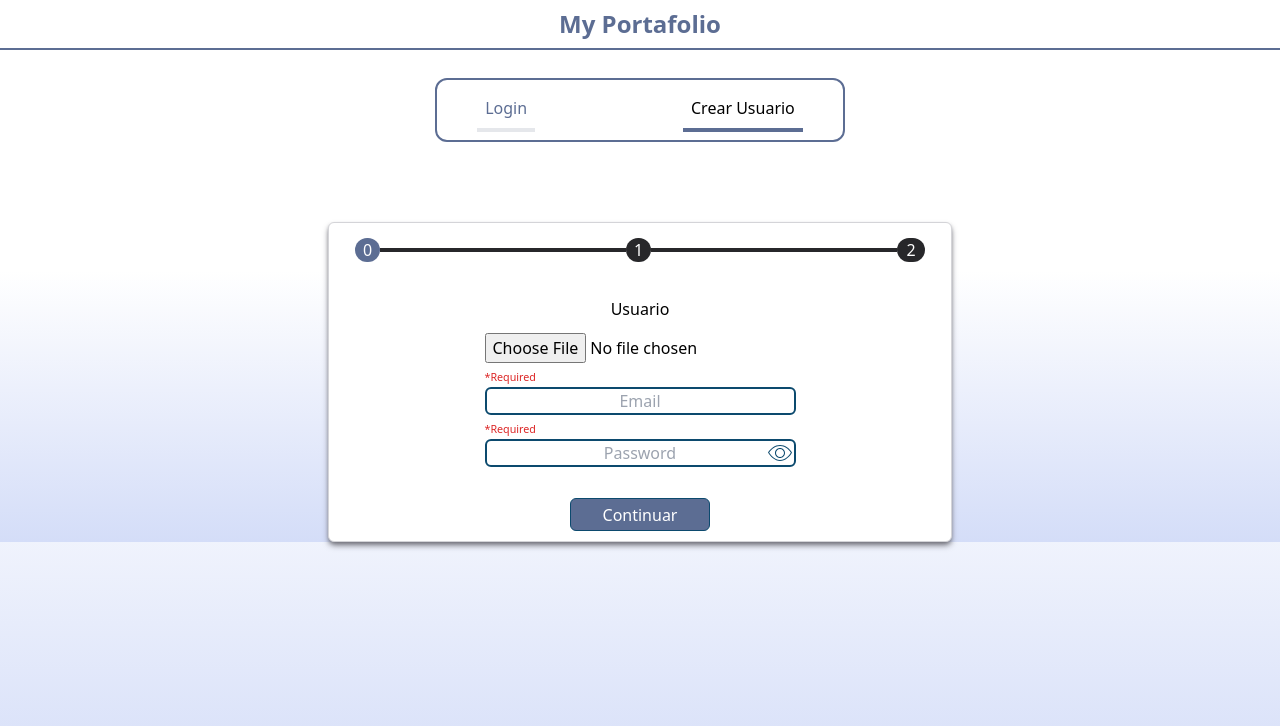
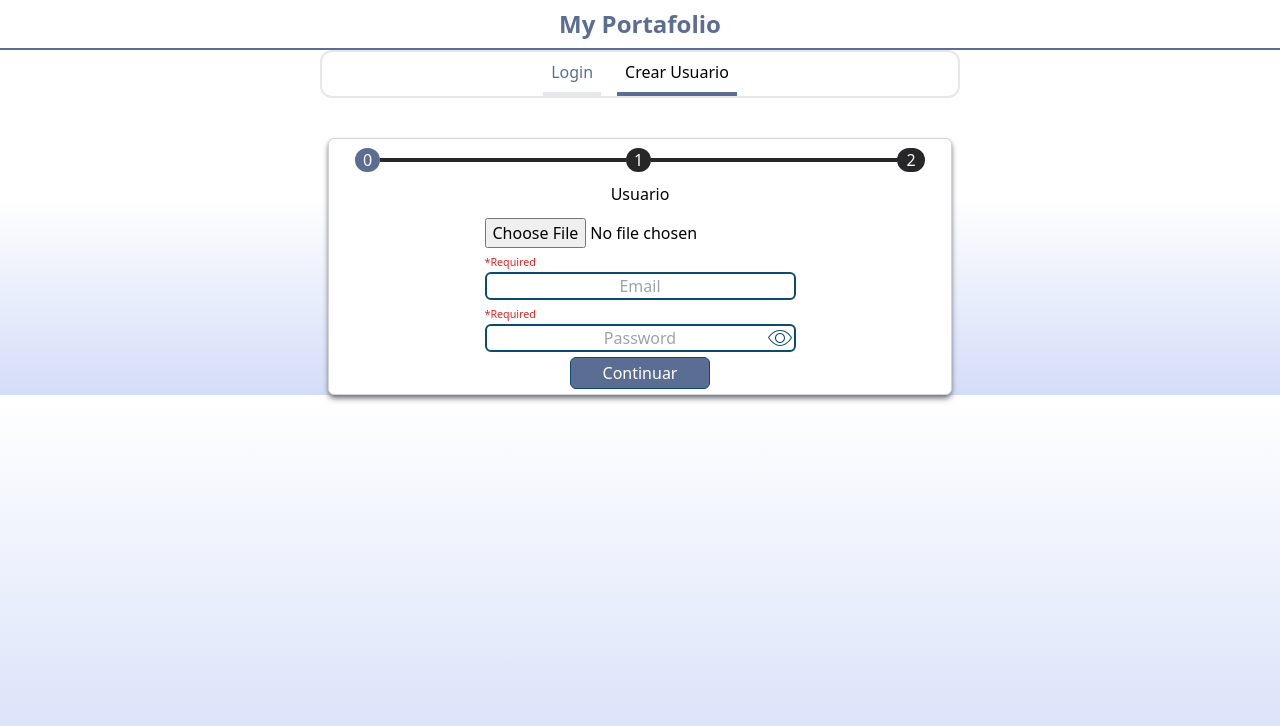
Before and after one commit to juanpabloct/portafolio-frontend, a React (Vite) app: page /login in a window 1280 px wide. Both pictures are taken after a click on the element "Crear Usuario". Shown: the top 726 px of the page. Built offline with nearby package versions, Linux system fonts and the light colour scheme.

Commit message:
Modificacion de estilos

```diff
--- a/src/components/Utilities/tabs.tsx
+++ b/src/components/Utilities/tabs.tsx
@@ -1,4 +1,4 @@
-import { ReactNode, useState } from "react";
+import { ReactNode, useEffect, useRef, useState } from "react";
 interface TabsProps {
   element: ReactNode;
   name: string;
@@ -9,15 +9,15 @@ export enum types {
   "without_borders" = "without_borders",
 }
 export enum justificar {
-  "justifyBetween" = "justify-between",
-  "justifyAround" = "justify-around",
-  "justifyEvenly" = "justify-evenly",
+  "start" = "justify-start",
+  "center" = "justify-center",
+  "end" = "justify-end",
 }
 export const Tabs = ({
   tabs,
   type = types.round,
   width = "40%",
-  justify = justificar.justifyBetween,
+  justify = justificar.center,
 }: {
   tabs: TabsProps[];
   type?: types;
@@ -26,21 +26,30 @@ export const Tabs = ({
 }) => {
   const [showTab, setShowTab] = useState(0);
   const { line, round, without_borders } = types;
+  const [changeTab, setChangeTab] = useState(false);
+  useEffect(() => {
+    setChangeTab(false);
+  }, [showTab]);
   return (
-    <div className="w-full h-full flex flex-col justify-start items-center relative gap-20 mt-7">
+    <div className="w-full h-full flex flex-col justify-start items-center  gap-10 ">
       <div
-        className={`flex  top-4  ${justify}  pb-1 border-2 rounded-xl border-[#5c6d93] h-16 items-center`}
+        className={`flex relative  ${justify}  pb-1 border-2 rounded-xl  items-end  gap-4 h-12`}
         style={{ width: width }}
       >
         {tabs.map((tab, i) => {
           const isEqual = i === showTab;
           return (
             <section
-              onClick={() => setShowTab(i)}
+              onClick={() => {
+                setShowTab(i);
+                setChangeTab(true);
+              }}
               key={i}
               className={`flex items-center border-b-4 relative -bottom-1 pb-1 ${
                 i === 0 ? "ml-10" : tabs.length - 1 === i && "mr-10"
-              }  ${isEqual && "border-[#5c6d93]"}`}
+              }  ${
+                isEqual && "border-[#5c6d93]"
+              } transition-[border] duration-1000`}
             >
               <span
                 className={`${
@@ -55,7 +64,7 @@ export const Tabs = ({
                       ? "bg-white "
                       : `bg-[#5c6d93] text-white`
                     : "text-[#5c6d93]"
-                } w-full cursor-pointer `}
+                } w-full cursor-pointer transition-all duration-1000 ease-linear`}
               >
                 {tab.name}
               </span>
@@ -63,7 +72,13 @@ export const Tabs = ({
           );
         })}
       </div>
-      {tabs[showTab].element}
+      <div
+        className={` w-full duration-1000 transition-all flex justify-center items-start h-4/5 ${
+          !changeTab && "animate-changeTab"
+        } `}
+      >
+        {tabs[showTab].element}
+      </div>
     </div>
   );
 };
--- a/src/pages/accesUser.tsx
+++ b/src/pages/accesUser.tsx
@@ -1,16 +1,18 @@
 import { CreateUser } from "../components/forms/createUser";
 import { Login } from "../components/forms/login";
-import { Tabs, types } from "../components/Utilities/tabs";
+import { justificar, Tabs, types } from "../components/Utilities/tabs";
 export const daata = "";
 export const AccesUser = () => {
   return (
+    <div className="h-full">
       <Tabs
-      width={"32%"}
+        width={"50%"}
         type={types.without_borders}
+        justify={justificar.center}
         tabs={[
           {
             element: (
-            <section className="App justify-center  flex  w-1/2  max-w-[624px]  h-[20rem] shadow-md shadow-zinc-500 border border-zinc-300 rounded-md items-center bg-white">
+              <section className="App justify-center  flex  w-1/2  max-w-[624px]  h-auto shadow-md shadow-zinc-500 border border-zinc-300 rounded-md items-center bg-white">
                 <Login />
               </section>
             ),
@@ -18,7 +20,7 @@ export const AccesUser = () => {
           },
           {
             element: (
-            <section className="App justify-center   flex  w-1/2  max-w-[624px]  h-[20rem] shadow-md shadow-zinc-500 border border-zinc-300 rounded-md items-center bg-white">
+              <section className="App justify-center   flex  w-1/2  max-w-[624px]  h-auto shadow-md shadow-zinc-500 border border-zinc-300 rounded-md items-center bg-white">
                 <CreateUser />
               </section>
             ),
@@ -26,5 +28,6 @@ export const AccesUser = () => {
           },
         ]}
       />
+    </div>
   );
 };
```
Lines whose indentation alone changed are shown as unchanged.
